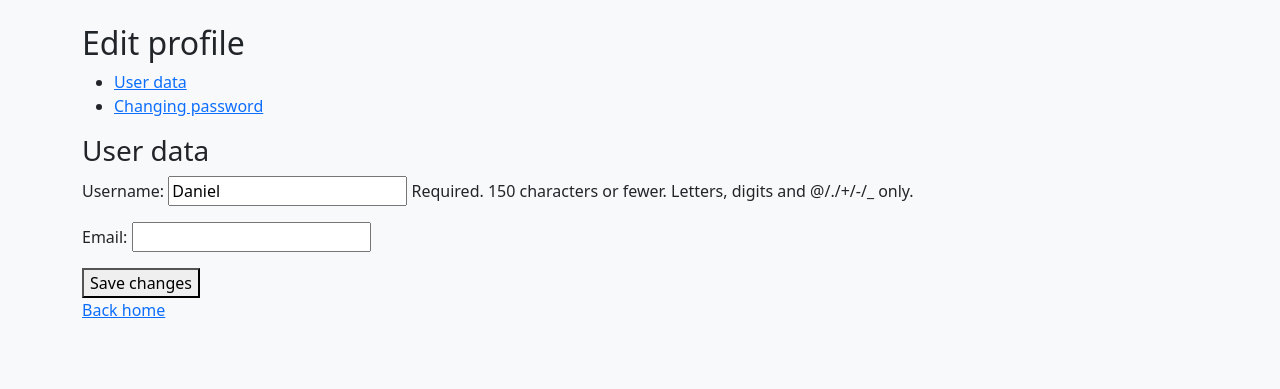
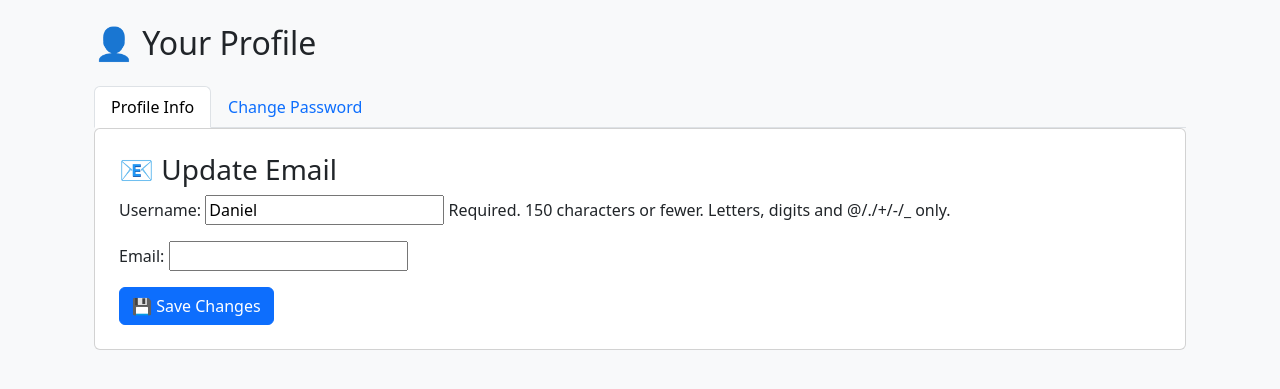
Before and after one commit to DanieloSendi/Expense-Tracker-App, a Django app: page /users/profile/ in a window 1280 px wide. Shown: the part 56-445 px from the top of the page. Run offline with Django 5.2, Linux system fonts and the light colour scheme; a user stored in the database is signed in.

Commit message:
Improved UI/UX for user authentication pages

```diff
--- a/users/templates/users/profile.html
+++ b/users/templates/users/profile.html
@@ -1,24 +1,42 @@
 {% extends "base.html" %} {% block content %}
-<h2>Edit profile</h2>
+<div class="container">
+  <h2 class="mb-4">👤 Your Profile</h2>
 
-<ul>
-  <li><a href="{% url 'profile' %}?tab=info">User data</a></li>
-  <li><a href="{% url 'profile' %}?tab=password">Changing password</a></li>
+  {% if messages %} {% for message in messages %}
+  <p class="alert alert-success">{{ message }}</p>
+  {% endfor %} {% endif %}
+
+  <ul class="nav nav-tabs">
+    <li class="nav-item">
+      <a
+        class="nav-link {% if request.GET.tab == 'info' or not request.GET.tab %}active{% endif %}"
+        href="{% url 'profile' %}?tab=info"
+        >Profile Info</a
+      >
+    </li>
+    <li class="nav-item">
+      <a
+        class="nav-link {% if request.GET.tab == 'password' %}active{% endif %}"
+        href="{% url 'profile' %}?tab=password"
+        >Change Password</a
+      >
+    </li>
   </ul>
 
+  <div class="card p-4">
     {% if request.GET.tab == "password" %}
-<h3>Change password</h3>
+    <h3>🔑 Change Password</h3>
     <form method="POST">
       {% csrf_token %} {{ password_form.as_p }}
-  <button type="submit">Change password</button>
+      <button type="submit" class="btn btn-warning">🔄 Update Password</button>
     </form>
     {% else %}
-<h3>User data</h3>
+    <h3>📧 Update Email</h3>
     <form method="POST">
       {% csrf_token %} {{ user_form.as_p }}
-  <button type="submit">Save changes</button>
+      <button type="submit" class="btn btn-primary">💾 Save Changes</button>
     </form>
     {% endif %}
-
-<a href="{% url 'expenses-home' %}">Back home</a>
+  </div>
+</div>
 {% endblock %}
```
Also changed, not shown: users/templates/users/login.html (+18 -8 lines), users/templates/users/register.html (+17 -6 lines), db.sqlite3. Lines whose indentation alone changed are shown as unchanged.
